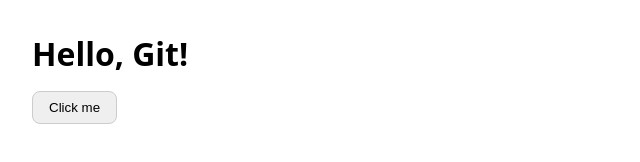
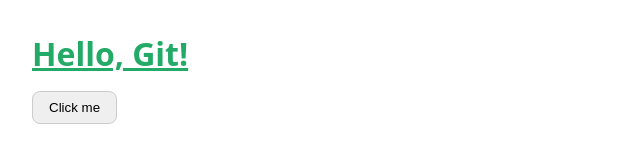
Before and after one commit to bontran/simple-app, a plain HTML site: page index.html in a window 1280 px wide. Shown: the whole page, without its empty margins (0-640 px from the left). Drawn offline with Linux system fonts and the light colour scheme.

Commit message:
style: accent color & underline for header

```diff
--- a/main.css
+++ b/main.css
@@ -2,3 +2,4 @@
 h1 { margin-bottom: 1rem; }
 button { padding: 0.5rem 1rem; border: 1px solid #ccc; border-radius: 8px; }
 button:hover { background-color: #f0f0f0; cursor: pointer; }
+h1 { color: #2a6; text-decoration: underline; }
```
